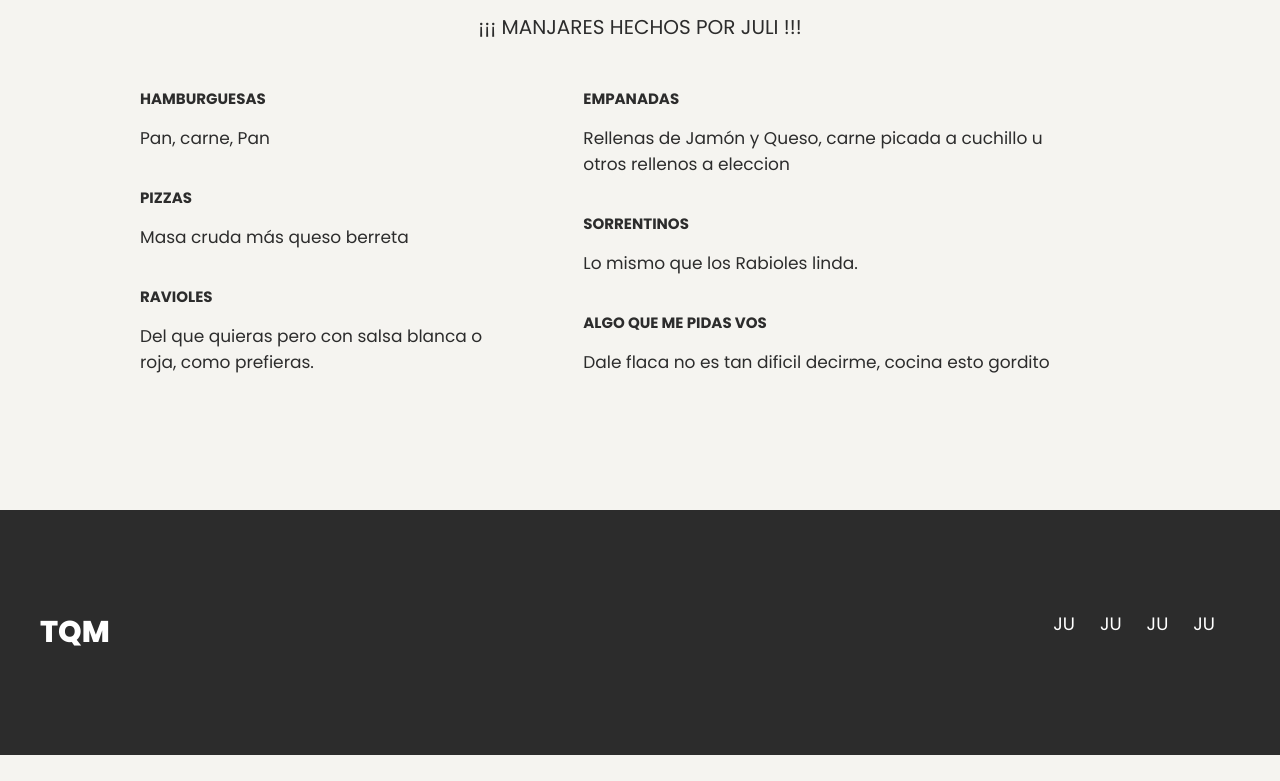
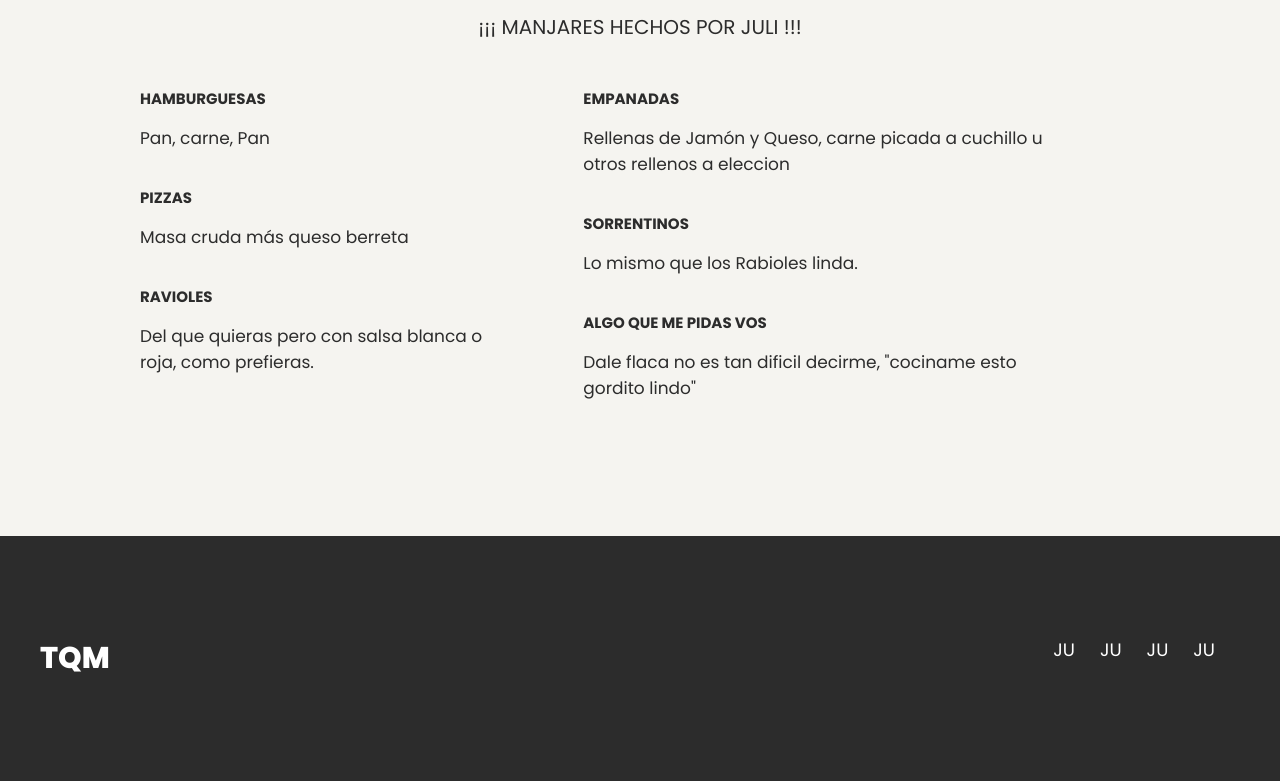
Before and after one commit to julian-casalis/Juli-Menu, a plain HTML site: page index.html in a window 1280 px wide. Shown: the part 1641-2422 px from the top of the page. Before the commit the page ends 2396 px from the top, so only its background shows below. Drawn offline with Linux system fonts and the light colour scheme.

Commit message:
index.html

```diff
--- a/index.html
+++ b/index.html
@@ -237,7 +237,7 @@
                 <div class="food-1">
                     <h3>Algo que me pidas vos</h3>
                     <div class="food-txt">
-                        <p>Dale flaca no es tan dificil decirme, cocina esto gordito</p>
+                        <p>Dale flaca no es tan dificil decirme, "cociname esto gordito lindo"</p>
                         <p class="precio">
 
                         </p>
```
